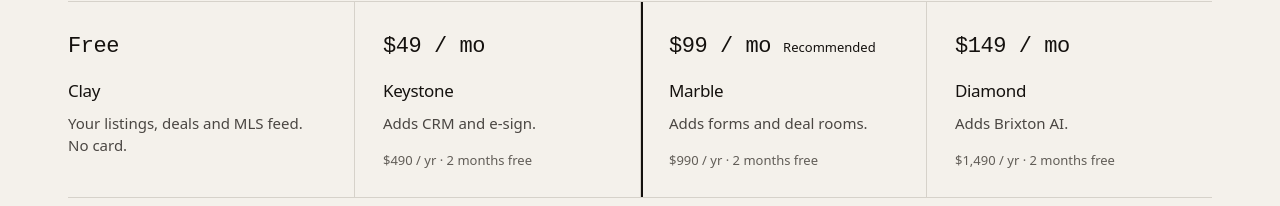
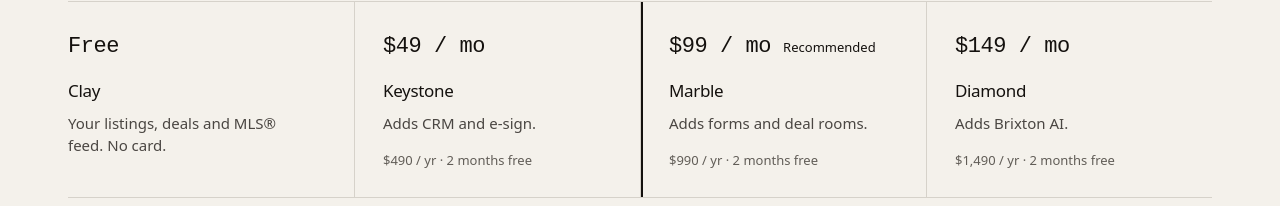
Before and after one commit to bricks-group/bricks-site, a Next.js app: page /pricing in a window 1280 px wide. Shown: the part 719-925 px from the top of the page. Built offline with nearby package versions, Linux system fonts and the light colour scheme; no server answers; a web font is replaced by a local one.

Commit message:
Pricing: keep calm plan-card wording after the MLS® rename
W2.1 renamed the catalog label to 'BYO MLS®', so the PlanCards override
keyed on the old label stopped matching and the raw catalog wording came
back on /pricing. Key the override on the new label and use MLS® in the
calm wording.

```diff
--- a/src/components/PlanCards.tsx
+++ b/src/components/PlanCards.tsx
@@ -1,7 +1,7 @@
 import { SOFTWARE_PLANS, PLAN_FEATURES, PLAN_ORDER } from '@/lib/catalog'
 
 const LABEL: Record<string, string> = {
-  'Listing file, transactions, and BYO MLS': 'Your listings, deals and MLS feed',
+  'Listing file, transactions, and BYO MLS®': 'Your listings, deals and MLS® feed',
   'Book media at rack rate': 'Book shoots at standard prices',
 }
 const NOTE: Record<string, string> = {
--- a/src/components/PlanChoice.tsx
+++ b/src/components/PlanChoice.tsx
@@ -2,7 +2,7 @@ import { SOFTWARE_PLANS } from '@/lib/catalog'
 
 /** One plain sentence per live plan. Longer feature lists stay in the compare drawer. */
 export const PLAN_LINE: Record<string, string> = {
-  clay: 'Your listings, deals and MLS feed. No card.',
+  clay: 'Your listings, deals and MLS® feed. No card.',
   keystone: 'Adds CRM and e-sign.',
   marble: 'Adds forms and deal rooms.',
   diamond: 'Adds Brixton AI.',
```
